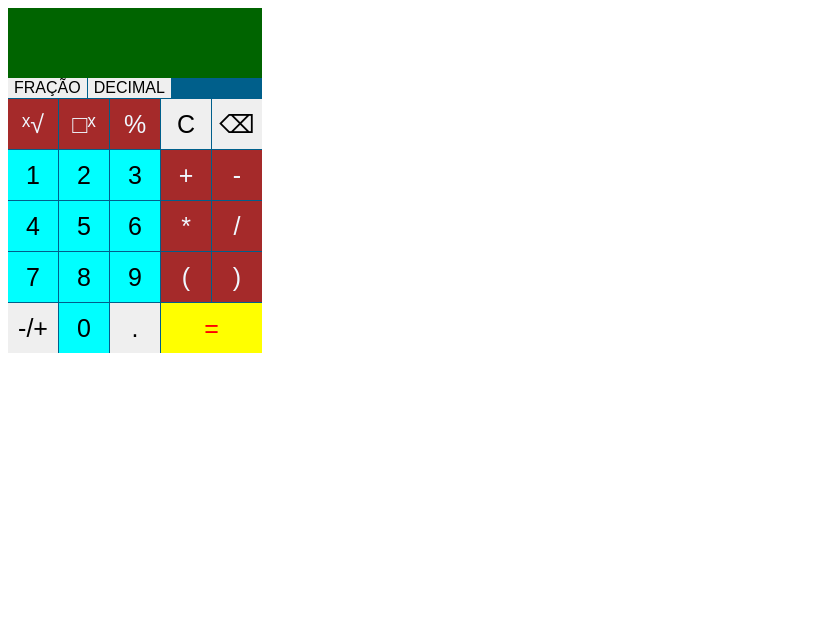
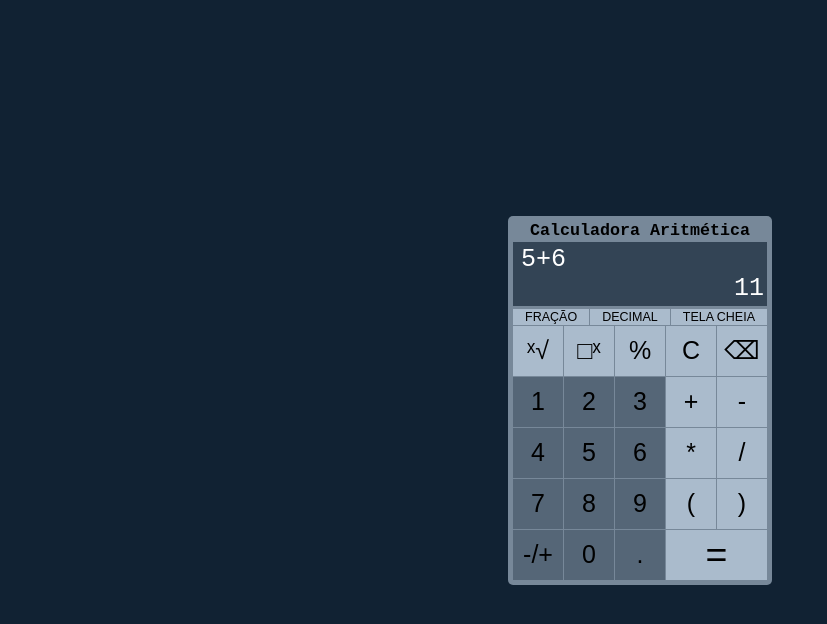
Before and after one commit to Bulovask/calculadora-bk, a plain HTML site: page index.html in a window 1280 px wide. Shown: the whole page, without its empty margins (0-827 px from the left). Drawn offline with Linux system fonts and the light colour scheme.

Commit message:
update: layout da calculadora

```diff
--- a/css/style.css
+++ b/css/style.css
@@ -1,39 +1,94 @@
+:root {
+    --display-fg-color: #fff;
+    --display-bg-color: #345;
+    --screen-bg-color: #123;
+    --main-bg-color: #789;
+    --controls-bg-color: #567;
+    --controls-fg-color: #000;
+    --controls-emphasis-bg-color: #abc;
+    --controls-emphasis-fg-color: #000;
+
+    --size-button: 50px;
+    --main-padding: 5px;
+    --display-padding: 3px;
+    --button-font-size: 25px;
+}
+
+body {
+    padding: 0;
+    margin: 0;
+    height: 100vh;
+    display: flex;
+    justify-content: center;
+    align-items: center;
+    background-color: var(--screen-bg-color);
+}
+
 main {
+    display: flex;
+    flex-direction: column;
+    justify-content: center;
+    align-items: center;
+    gap: calc(var(--main-padding) / 2);
     width: min-content;
+    padding: var(--main-padding);
+    background-color: var(--main-bg-color);
+    border-radius: 5px;
+    box-sizing: border-box;
+}
+
+h1 {
+    margin: 0;
+    padding: 0;
+    font-size: calc(var(--button-font-size) / 1.5);
+    text-align: center;
+    font-family: monospace;
+    user-select: none;
 }
 
 input, button {
     border: none;
-    font-size: 25px;
+    font-size: var(--button-font-size);
 }
 
 input:active, button:active {
-    filter: brightness(50%);
+    filter: brightness(90%);
 }
 
 #display {
-    background-color: darkgreen;
-    height: 70px;
+    background-color: var(--display-bg-color);
+    color: var(--display-fg-color);
+    font-size: var(--button-font-size);
+    font-family: monospace;
+    padding: var(--display-padding);
+    box-sizing: border-box;
+    min-height: min-content;
     width: 100%;
+    display: flex;
+    flex-direction: column;
+    justify-content: center;
+}
+
+#result {
+    text-align: end;
 }
 
 #controls {
-    --size-button: 50px;
     display: flex;
     flex-direction: column;
     gap: 1px;
     width: min-content;
-
-    background-color: #005f8b;
 }
 
 #mode-controls {
     display: flex;
+    justify-content: space-between;
     gap: 1px;
 }
 
 #mode-controls input {
-    font-size: 16px;
+    font-size: calc(var(--button-font-size) / 2);
+    flex-grow: 1;
 }
 
 #other-controls {
@@ -47,15 +102,54 @@ input:active, button:active {
 #equal-btn {
     grid-column-start: 4;
     grid-column-end: 6;
-    background-color: yellow;
-    color: #f00;
+    font-size: calc(var(--button-font-size) * 1.5);
 }
 
-.numeric {
-    background-color: aqua;
+.controls {
+    background-color: var(--controls-bg-color);
+    color: var(--controls-fg-color);
 }
 
-.operator {
-    background-color: brown;
-    color: aliceblue;
+.controls-emphasis {
+    background-color: var(--controls-emphasis-bg-color);
+    color: var(--controls-emphasis-fg-color);
 }
+
+@media screen and (max-width: 280px), (max-height: 368px) {
+    :root {
+        --size-button: 40px;
+        --button-font-size: 20px;
+    }
+
+    main {
+        width: 100%;
+        height: 100%;
+        border-radius: 0;
+    }
+
+    #display {
+        flex-grow: 1;
+    }
+
+    #controls {
+        width: 100%;
+        flex-grow: 3;
+        display: flex;
+        flex-direction: column;
+    }
+
+    #other-controls {
+        grid-template-columns: repeat(5, 1fr);
+        grid-template-rows: repeat(5, 1fr);
+
+        width: 100%;
+        height: 100%;
+    }
+}
+
+@media screen and (max-height: 368px) {
+    :root {
+        --button-font-size: 16px;
+        --main-padding: 1px;
+    }
+}
--- a/index.html
+++ b/index.html
@@ -3,50 +3,52 @@
 <head>
     <meta charset="UTF-8">
     <meta name="viewport" content="width=device-width, initial-scale=1.0">
-    <title>Calculadora</title>
+    <title>Calculadora Aritmética</title>
 
     <link rel="stylesheet" href="css/style.css">
 </head>
 <body>
     <main>
+        <h1>Calculadora Aritmética</h1>
         <section id="display">
-            <div id="expression"></div>
-            <div id="result"></div>
+            <div id="expression">&ThinSpace;5+6</div>
+            <div id="result">&ThinSpace;11</div>
         </section>
         <section id="controls">
             <div id="mode-controls">
-                <input type="button" value="FRAÇÃO">
-                <input type="button" value="DECIMAL">
+                <input class="controls-emphasis" type="button" value="FRAÇÃO">
+                <input class="controls-emphasis" type="button" value="DECIMAL">
+                <input id="fullscreen-btn" class="controls-emphasis" type="button" value="TELA CHEIA">
             </div>
             <div id="other-controls">
-                <button class="operator" id="nth-root" type="button">ˣ√</button>
-                <button class="operator" id="potentiation" type="button">□ˣ</button>
-                <button class="operator" id="percentage" type="button">%</button>
-                <button id="percentage" type="button">C</button>
-                <button id="percentage" type="button">⌫</button>
+                <button class="controls-emphasis" id="nth-root" type="button">ˣ√</button>
+                <button class="controls-emphasis" id="potentiation" type="button">□ˣ</button>
+                <button class="controls-emphasis" id="percentage" type="button">%</button>
+                <button class="controls-emphasis" id="percentage" type="button">C</button>
+                <button class="controls-emphasis" id="percentage" type="button">⌫</button>
 
-                <input class="numeric" type="button" value="1">
-                <input class="numeric" type="button" value="2">
-                <input class="numeric" type="button" value="3">
-                <input class="operator" type="button" value="+">
-                <input class="operator" type="button" value="-">
+                <input class="controls" type="button" value="1">
+                <input class="controls" type="button" value="2">
+                <input class="controls" type="button" value="3">
+                <input class="controls-emphasis" type="button" value="+">
+                <input class="controls-emphasis" type="button" value="-">
 
-                <input class="numeric" type="button" value="4">
-                <input class="numeric" type="button" value="5">
-                <input class="numeric" type="button" value="6">
-                <input class="operator" type="button" value="*">
-                <input class="operator" type="button" value="/">
+                <input class="controls" type="button" value="4">
+                <input class="controls" type="button" value="5">
+                <input class="controls" type="button" value="6">
+                <input class="controls-emphasis" type="button" value="*">
+                <input class="controls-emphasis" type="button" value="/">
 
-                <input class="numeric" type="button" value="7">
-                <input class="numeric" type="button" value="8">
-                <input class="numeric" type="button" value="9">
-                <input class="operator" type="button" value="(">
-                <input class="operator" type="button" value=")">
+                <input class="controls" type="button" value="7">
+                <input class="controls" type="button" value="8">
+                <input class="controls" type="button" value="9">
+                <input class="controls-emphasis" type="button" value="(">
+                <input class="controls-emphasis" type="button" value=")">
 
-                <button type="button">-/+</button>
-                <input class="numeric" type="button" value="0">
-                <input type="button" value=".">
-                <button id="equal-btn" type="button">=</button>
+                <button class="controls" type="button">-/+</button>
+                <input class="controls" type="button" value="0">
+                <input class="controls" type="button" value=".">
+                <button class="controls-emphasis" id="equal-btn" type="button">=</button>
             </div>
         </section>
     </main>
```
Also changed, not shown: 1 other file.
